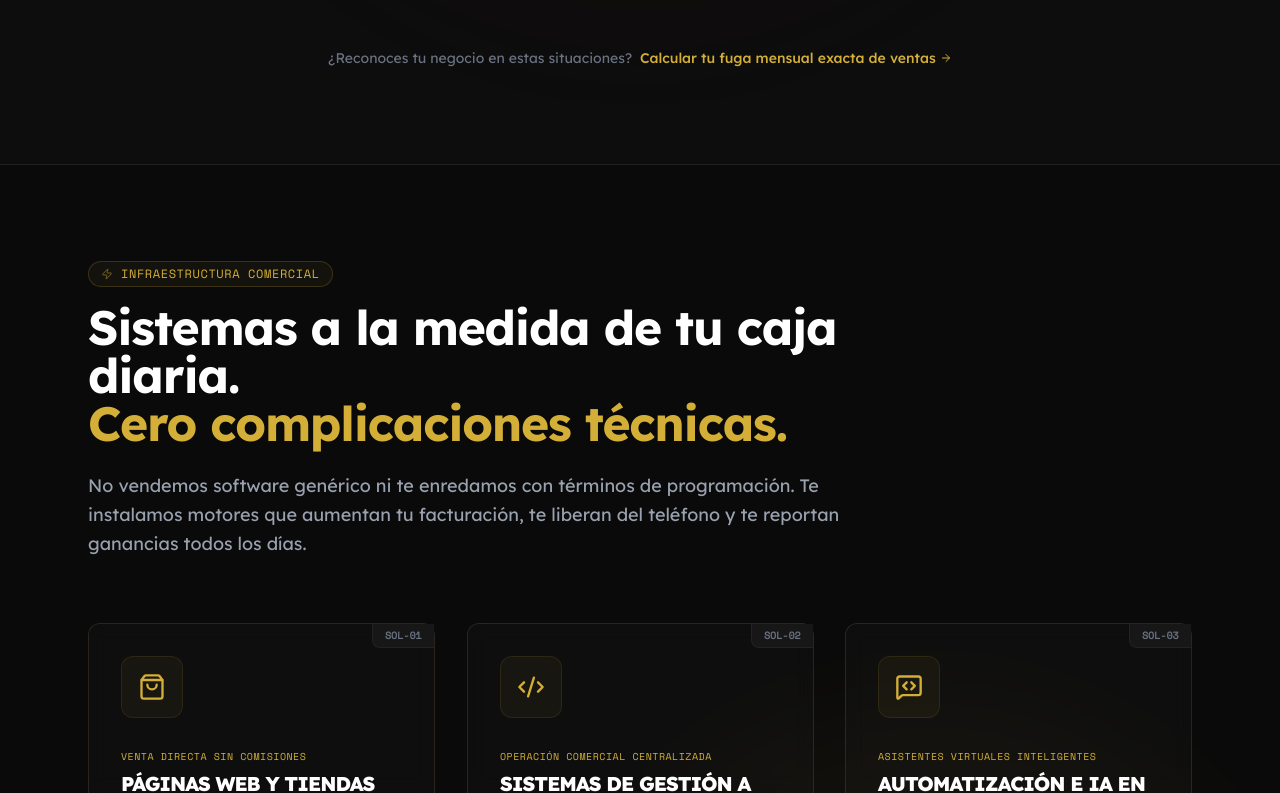
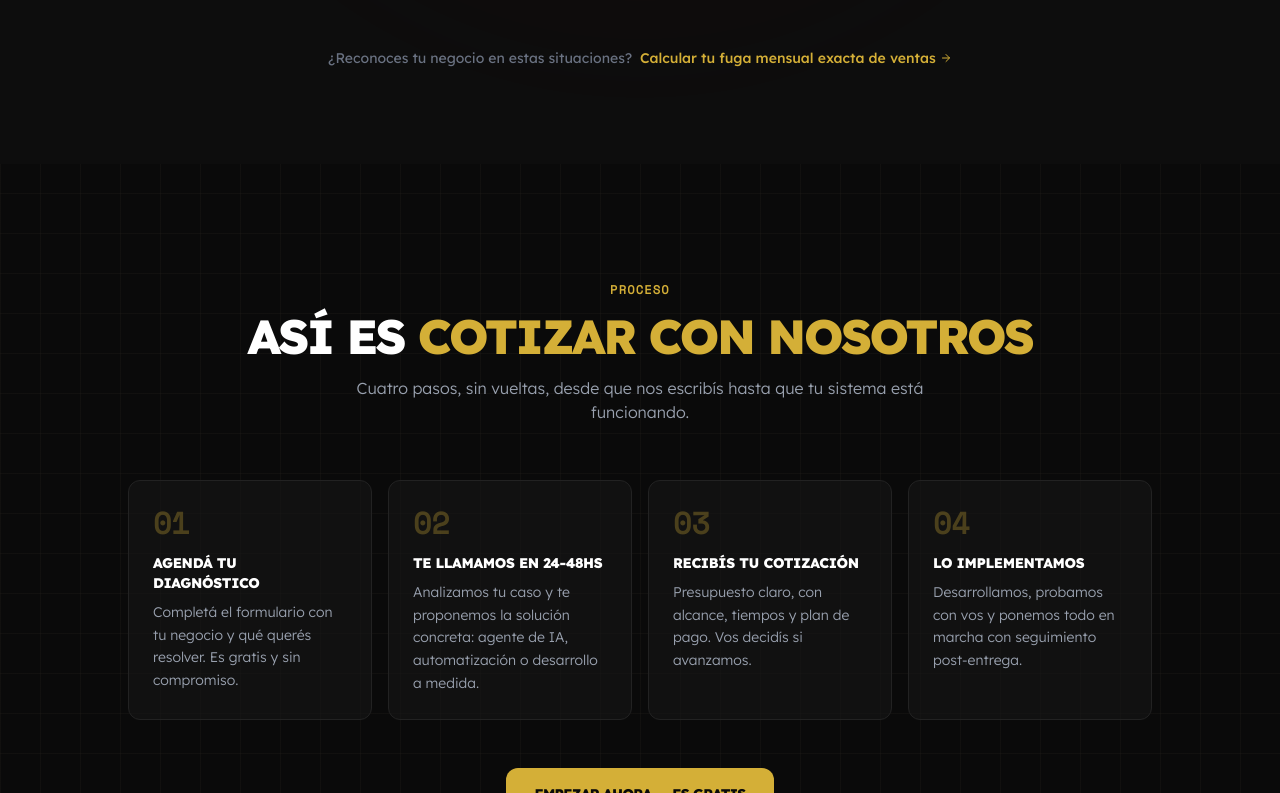
Before and after one commit to Santiago-Cabral/sc-software, a React (Vite) app: page / in a window 1280 px wide. Shown: the part 2007-2800 px from the top of the page. Built offline with nearby package versions, Linux system fonts and the light colour scheme.

Commit message:
Fix:correciones

```diff
--- a/src/App.tsx
+++ b/src/App.tsx
@@ -15,9 +15,8 @@ import React, { useEffect, useRef } from "react";
 import Navbar from "./components/Navbar";
 import CustomCursor from "./components/CustomCursor";
 import PainPointsSection from "./components/PainPoints";
+import HowItWorksSection from "./components/HowItWorks";
 import CalculatorSection from "./components/Calculator";
-import SolutionsSection from "./components/Solutions";
-import InteractivePlayground from "./components/InteractivePlayground";
 import SchedulerSection from "./components/Scheduler";
 import Footer from "./components/Footer";
 import { animate, createTimeline, stagger } from "animejs";
@@ -237,11 +236,11 @@ export default function App() {
                 Agendá Diagnóstico Gratis
               </a>
               <a
-                href="#casos"
+                href="#como-funciona"
                 style={{ opacity: 0 }}
                 className="px-7 py-4 border border-brand-gold text-brand-gold bg-transparent hover:bg-brand-gold hover:text-brand-black transition-all duration-300 font-extrabold uppercase tracking-tighter text-center rounded-xl text-sm"
               >
-                Ver Casos de Éxito
+                Ver Cómo Funciona
               </a>
             </div>
 
@@ -280,8 +279,7 @@ export default function App() {
       </section>
 
       <PainPointsSection />
-      <SolutionsSection />
-      <InteractivePlayground />
+      <HowItWorksSection />
       <CalculatorSection />
       <SchedulerSection />
       <Footer />
--- /dev/null
+++ b/src/components/HowItWorks.tsx
@@ -0,0 +1,110 @@
+/**
+ * @license
+ * SPDX-License-Identifier: Apache-2.0
+ */
+
+import React, { useEffect, useRef } from "react";
+import { animate, stagger } from "animejs";
+
+const STEPS = [
+  {
+    n: "01",
+    title: "AGENDÁ TU DIAGNÓSTICO",
+    desc: "Completá el formulario con tu negocio y qué querés resolver. Es gratis y sin compromiso.",
+  },
+  {
+    n: "02",
+    title: "TE LLAMAMOS EN 24-48HS",
+    desc: "Analizamos tu caso y te proponemos la solución concreta: agente de IA, automatización o desarrollo a medida.",
+  },
+  {
+    n: "03",
+    title: "RECIBÍS TU COTIZACIÓN",
+    desc: "Presupuesto claro, con alcance, tiempos y plan de pago. Vos decidís si avanzamos.",
+  },
+  {
+    n: "04",
+    title: "LO IMPLEMENTAMOS",
+    desc: "Desarrollamos, probamos con vos y ponemos todo en marcha con seguimiento post-entrega.",
+  },
+];
+
+export default function HowItWorksSection() {
+  const containerRef = useRef<HTMLDivElement>(null);
+
+  useEffect(() => {
+    if (!containerRef.current) return;
+
+    const observer = new IntersectionObserver(
+      (entries) => {
+        entries.forEach((entry) => {
+          if (entry.isIntersecting) {
+            const cards = containerRef.current?.querySelectorAll<HTMLElement>("[data-step]");
+            if (cards) {
+              animate(cards, {
+                opacity: [0, 1],
+                translateY: [30, 0],
+                delay: stagger(120),
+                duration: 600,
+                easing: "easeOutBack",
+              });
+            }
+            observer.disconnect();
+          }
+        });
+      },
+      { threshold: 0.2 }
+    );
+
+    observer.observe(containerRef.current);
+    return () => observer.disconnect();
+  }, []);
+
+  return (
+    <section id="como-funciona" className="relative py-20 md:py-28 px-4 sm:px-6 z-10">
+      <div className="max-w-5xl mx-auto">
+        <div className="text-center mb-14">
+          <span className="text-xs font-mono font-bold tracking-widest text-brand-gold uppercase">
+            PROCESO
+          </span>
+          <h2 className="mt-3 text-3xl sm:text-4xl md:text-5xl font-extrabold uppercase tracking-tighter text-white">
+            Así es <span className="text-brand-gold">cotizar con nosotros</span>
+          </h2>
+          <p className="mt-4 text-gray-400 max-w-xl mx-auto font-light">
+            Cuatro pasos, sin vueltas, desde que nos escribís hasta que tu sistema está funcionando.
+          </p>
+        </div>
+
+        <div ref={containerRef} className="grid grid-cols-1 sm:grid-cols-2 lg:grid-cols-4 gap-4">
+          {STEPS.map((step) => (
+            <div
+              key={step.n}
+              data-step
+              style={{ opacity: 0 }}
+              className="relative p-6 bg-neutral-900/60 border border-brand-border rounded-xl hover:border-brand-gold/40 hover:bg-neutral-800/60 transition-all duration-300"
+            >
+              <div className="text-3xl font-mono font-bold text-brand-gold/30 mb-3">
+                {step.n}
+              </div>
+              <h3 className="text-sm font-extrabold uppercase tracking-tight text-white mb-2">
+                {step.title}
+              </h3>
+              <p className="text-sm text-gray-400 font-light leading-relaxed">
+                {step.desc}
+              </p>
+            </div>
+          ))}
+        </div>
+
+        <div className="mt-12 text-center">
+          <a
+            href="#agendar"
+            className="inline-block px-7 py-4 bg-brand-gold hover:bg-brand-gold-hover text-brand-black hover:brightness-110 transition-all duration-300 font-extrabold uppercase tracking-tighter rounded-xl text-sm"
+          >
+            Empezar Ahora — Es Gratis
+          </a>
+        </div>
+      </div>
+    </section>
+  );
+}
--- a/src/components/Navbar.tsx
+++ b/src/components/Navbar.tsx
@@ -20,7 +20,7 @@ export default function Navbar() {
     if (!navRef.current) return;
 
     // Timeline encadenada de entrada
-    const tl = createTimeline({ easing: "easeOutExpo", defaults: { duration: 600 } });
+    const tl = createTimeline({ defaults: { duration: 600 } });
 
     // 1. Navbar baja desde arriba
     tl.add(navRef.current, {
--- a/src/components/Scheduler.tsx
+++ b/src/components/Scheduler.tsx
@@ -55,8 +55,8 @@ export default function SchedulerSection() {
     // Envía el lead por mail a s1c.softwares@gmail.com sin bloquear la animación de carga
     emailjs
       .send(
-        "service_p364b3q",
-        "template_negn76z",
+        "SERVICE_ID",
+        "TEMPLATE_ID",
         {
           negocio: form.businessName,
           rubro: form.niche,
@@ -66,7 +66,7 @@ export default function SchedulerSection() {
           fecha_elegida: form.selectedDate,
           horario_elegido: form.selectedTime,
         },
-        "NEhw8krwSmefn0lfE"
+        "PUBLIC_ID"
       )
       .catch((err) => console.error("Error enviando mail del lead:", err));
 
```
